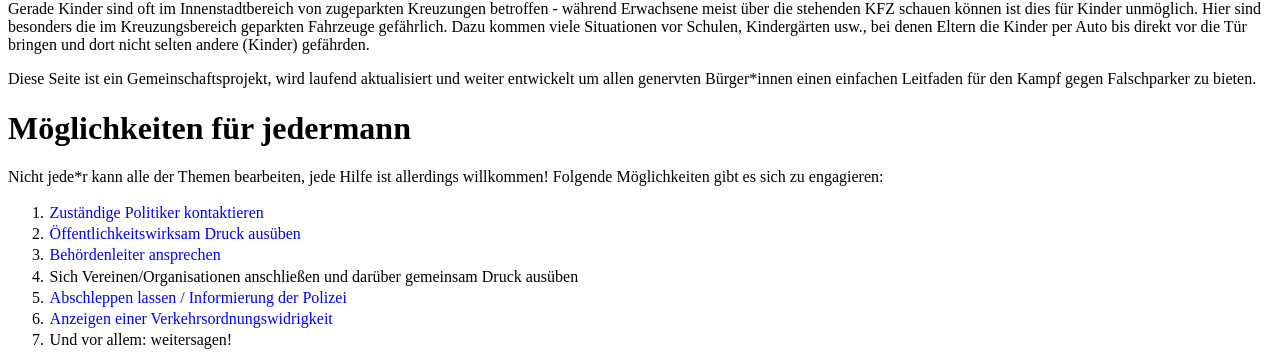
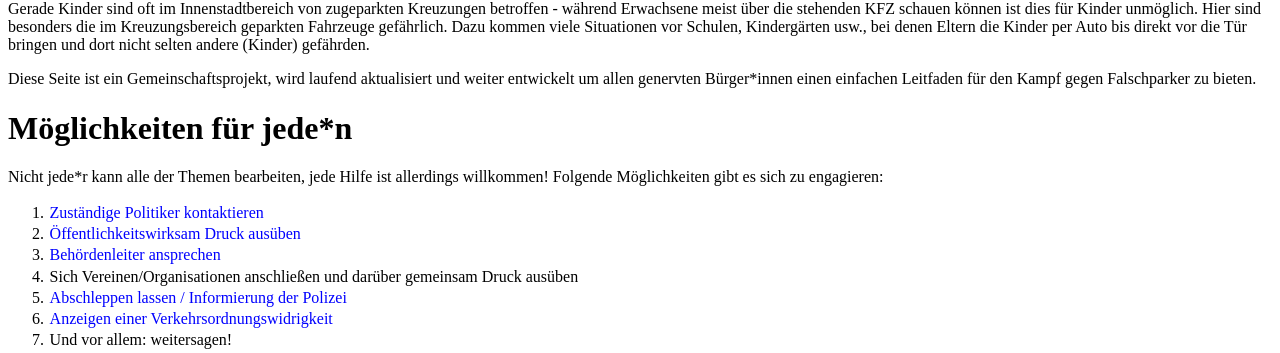
Before and after one commit to falschparkenffm/homepage, a PHP site: page / in a window 1280 px wide. Shown: the part 243-596 px from the top of the page. Run offline with PHP 8.4, Linux system fonts and the light colour scheme.

Commit message:
Jedermann bekommt ein Gendersternchen

```diff
--- a/index.php
+++ b/index.php
@@ -8,7 +8,7 @@
 <p>Gerade Kinder sind oft im Innenstadtbereich von zugeparkten Kreuzungen betroffen - w&auml;hrend Erwachsene meist &uuml;ber die stehenden KFZ schauen k&ouml;nnen ist dies f&uuml;r Kinder unm&ouml;glich. Hier sind besonders die im Kreuzungsbereich geparkten Fahrzeuge gef&auml;hrlich. Dazu kommen viele Situationen vor Schulen, Kinderg&auml;rten usw., bei denen Eltern die Kinder per Auto bis direkt vor die T&uuml;r bringen und dort nicht selten andere (Kinder) gef&auml;hrden.</p>
 <p>Diese Seite ist ein Gemeinschaftsprojekt, wird laufend aktualisiert und weiter entwickelt um allen genervten B&uuml;rger*innen einen einfachen Leitfaden f&uuml;r den Kampf gegen Falschparker zu bieten.</p>
 
-<h1>M&ouml;glichkeiten f&uuml;r jedermann</h1>
+<h1>M&ouml;glichkeiten f&uuml;r jede*n</h1>
 <p>Nicht jede*r kann alle der Themen bearbeiten, jede Hilfe ist allerdings willkommen! Folgende M&ouml;glichkeiten gibt es sich zu engagieren:</p>
 <ol>
 <li><a href="aufmerksamkeit.html#politik">Zust&auml;ndige Politiker kontaktieren</a></li>
```
